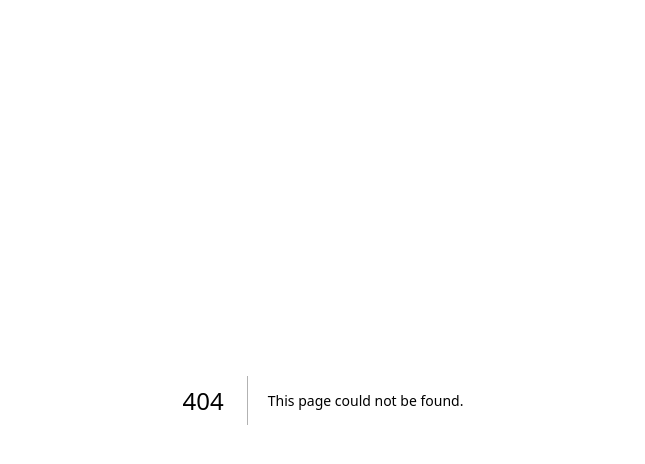
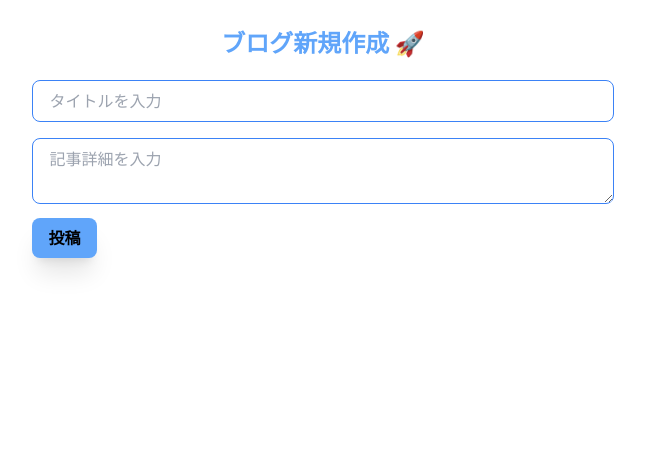
Before and after one commit to dankichi24/fullstack-blog-yt, a Next.js app: page /blog/add in a window 1280 px wide. Before the commit this address had no page. Shown: the top 464 px of the page, without its empty margins (317-962 px from the left). Built offline with nearby package versions, Linux system fonts and the light colour scheme.

Commit message:
見た目の実装

```diff
--- /dev/null
+++ b/src/app/blog/add/page.tsx
@@ -0,0 +1,31 @@
+import React from "react";
+
+const PostBlog = () => {
+  return (
+    <>
+      <div className="w-full m-auto flex my-4">
+        <div className="flex flex-col justify-center items-center m-auto">
+          <p className="text-2xl text-blue-400 font-bold p-3">
+            ブログ新規作成 🚀
+          </p>
+          <form>
+            <input
+              placeholder="タイトルを入力"
+              type="text"
+              className="border border-blue-500 px-4 py-2 my-2 rounded-lg w-full focus:outline-none focus:ring-2 focus:ring-blue-500"
+            />
+            <textarea
+              placeholder="記事詳細を入力"
+              className="border border-blue-500 px-4 py-2 my-2 rounded-lg w-full focus:outline-none focus:ring-2 focus:ring-blue-500"
+            ></textarea>
+            <button className="font-semibold px-4 py-2 shadow-xl bg-blue-400 rounded-lg m-auto hover:bg-blue-200">
+              投稿
+            </button>
+          </form>
+        </div>
+      </div>
+    </>
+  );
+};
+
+export default PostBlog;
```
